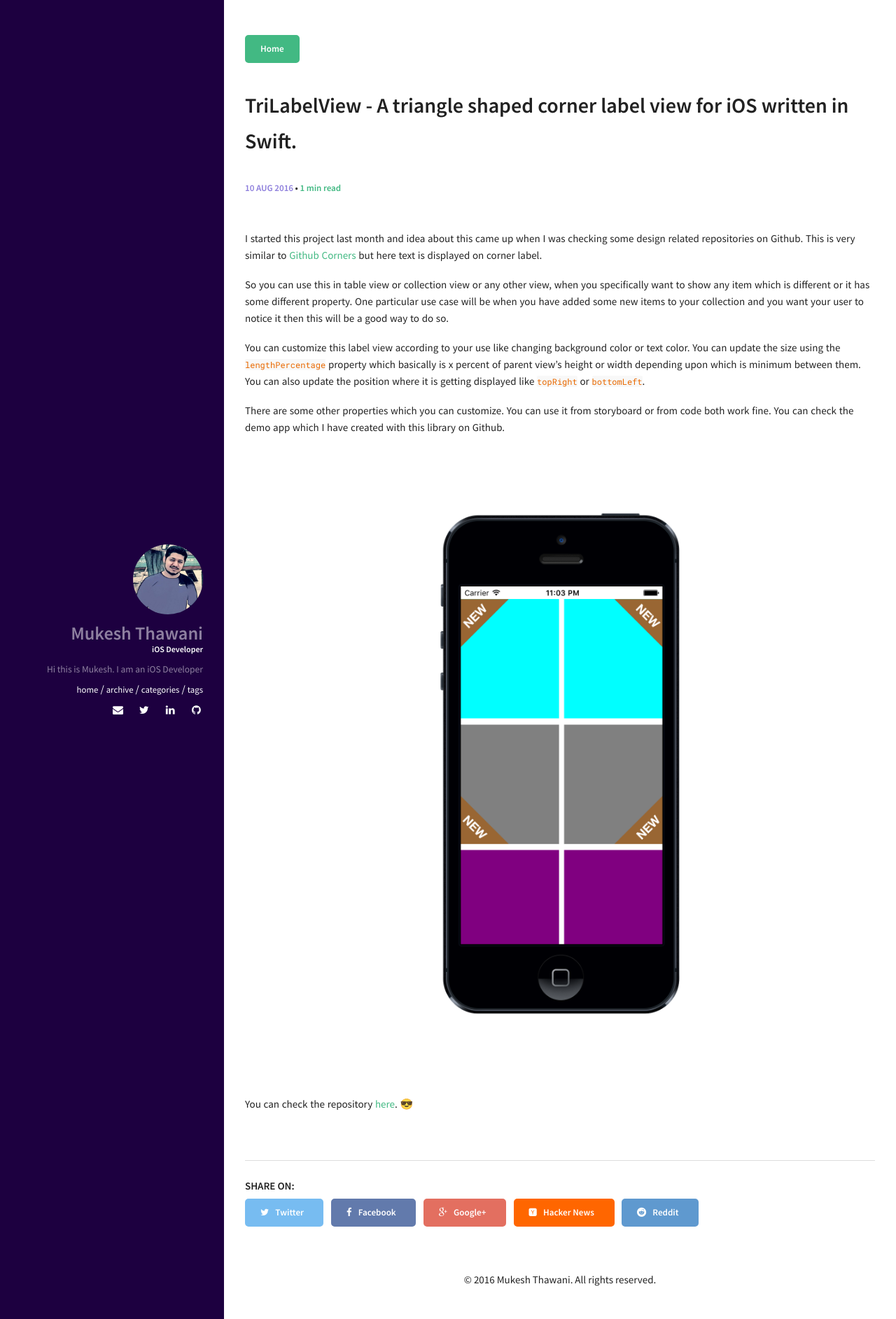
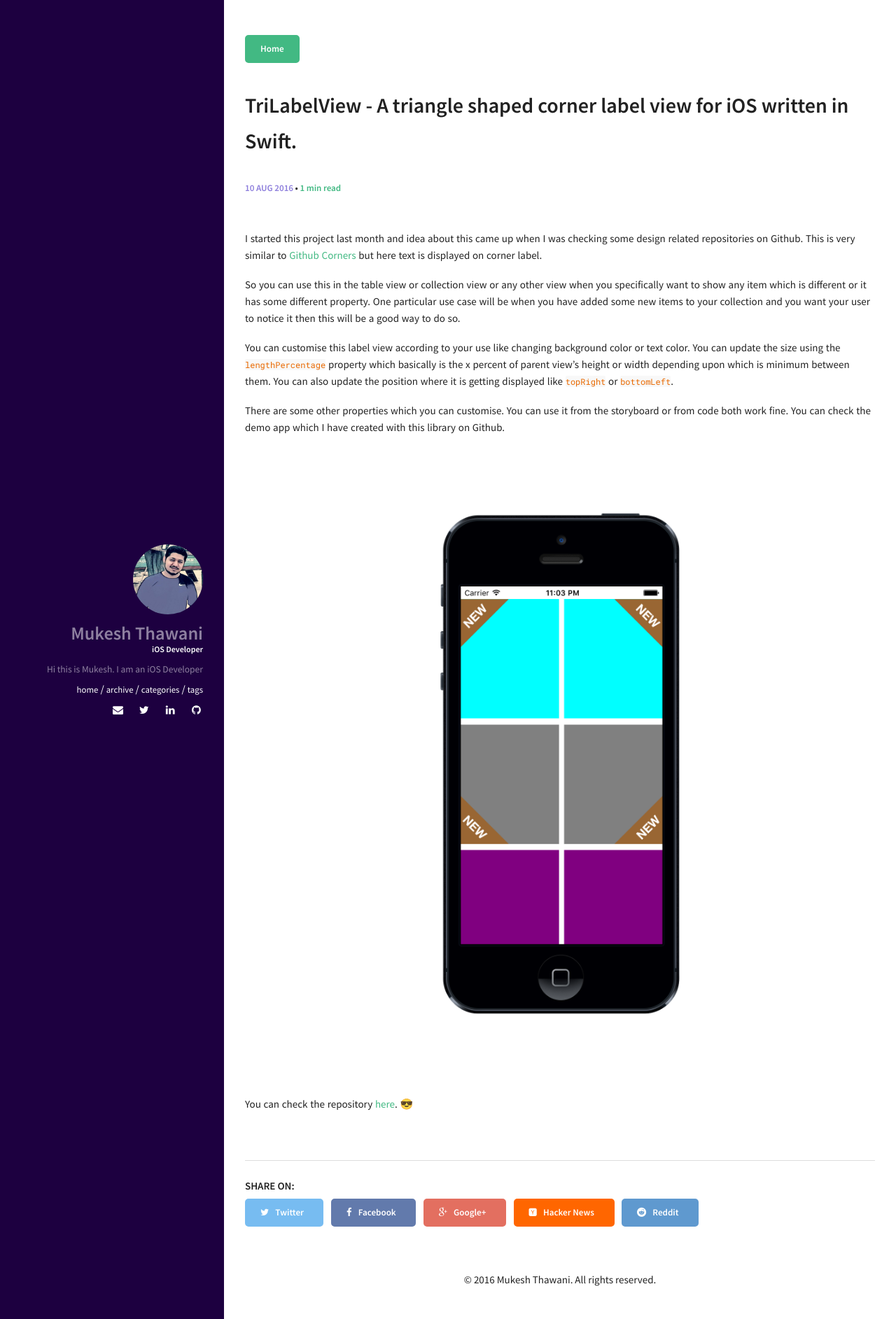
Before and after one commit to mukeshthawani/mukeshthawani.github.io, a Jekyll site: the page built from _posts/2016-08-10-trilabelview.md, in a window 1280 px wide. Shown: the whole page at 70% size. Built offline with Jekyll 4.4.1, drawn with Linux system fonts in a browser that asks for light colours.

Commit message:
update trilabelview post

```diff
--- a/_posts/2016-08-10-trilabelview.md
+++ b/_posts/2016-08-10-trilabelview.md
@@ -11,11 +11,11 @@ pinned: true
 
 I started this project last month and idea about this came up when I was checking some design related repositories on Github. This is very similar to <a href=" https://github.com/tholman/github-corners">Github Corners</a> but here text is displayed on corner label.
 
-So you can use this in table view or collection view or any other view, when you specifically want to show any item which is different or it has some different property. One particular use case will be when you have added some new items to your collection and you want your user to notice it then this will be a good way to do so.
+So you can use this in the  table view or collection view or any other view when you specifically want to show any item which is different or it has some different property. One particular use case will be when you have added some new items to your collection and you want your user to notice it then this will be a good way to do so.
 
-You can customize this label view according to your use like changing background color or text color. You can update the size using the `lengthPercentage` property which basically is x percent of parent view's height or width depending upon which is minimum between them. You can also update the position where it is getting displayed like `topRight` or `bottomLeft`.
+You can customise this label view according to your use like changing background color or text color. You can update the size using the `lengthPercentage` property which basically is the x percent of parent view's height or width depending upon which is minimum between them. You can also update the position where it is getting displayed like `topRight` or `bottomLeft`.
 
-There are some other properties which you can customize. You can use it from storyboard or from code both work fine.
+There are some other properties which you can customise. You can use it from the storyboard or from code both work fine.
 You can check the demo app which I have created with this library on Github.
 
 <img src="/img/trilabelview-screenshot.png" alt="Screenshot">
```
